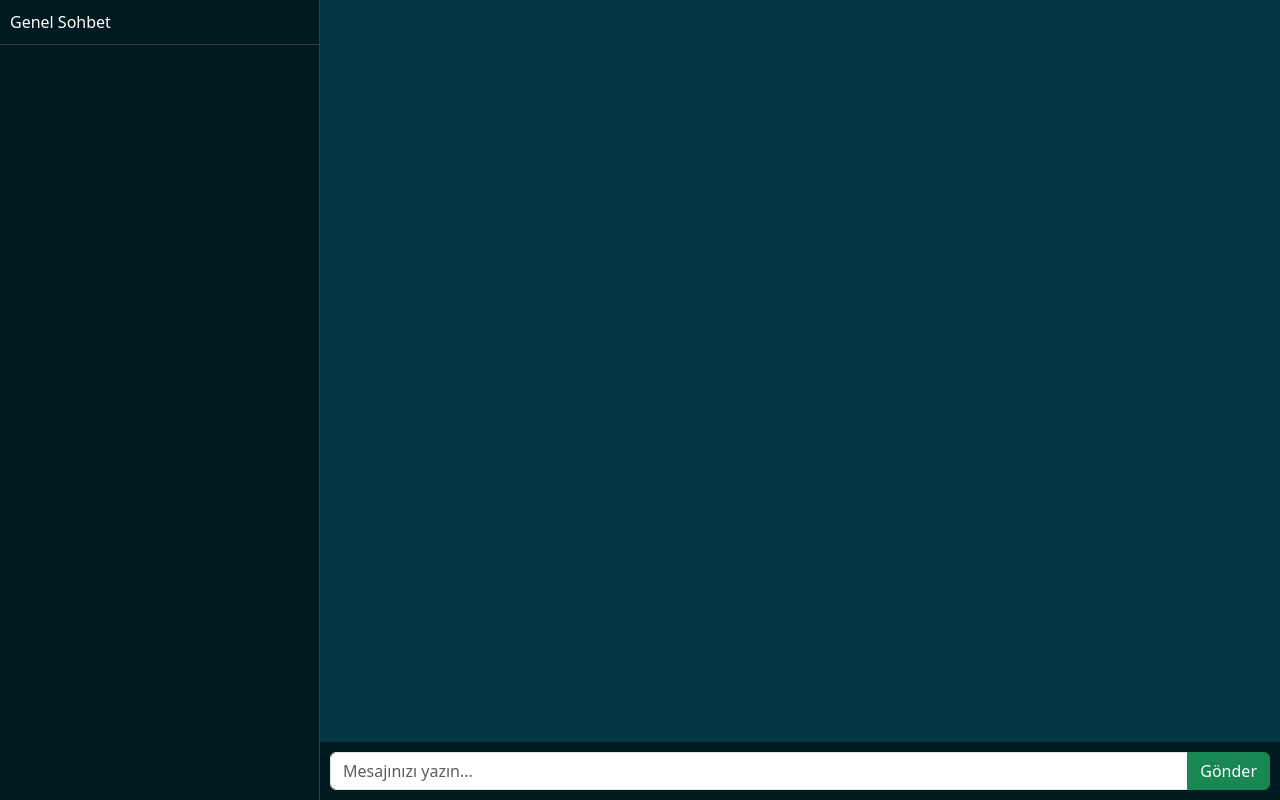
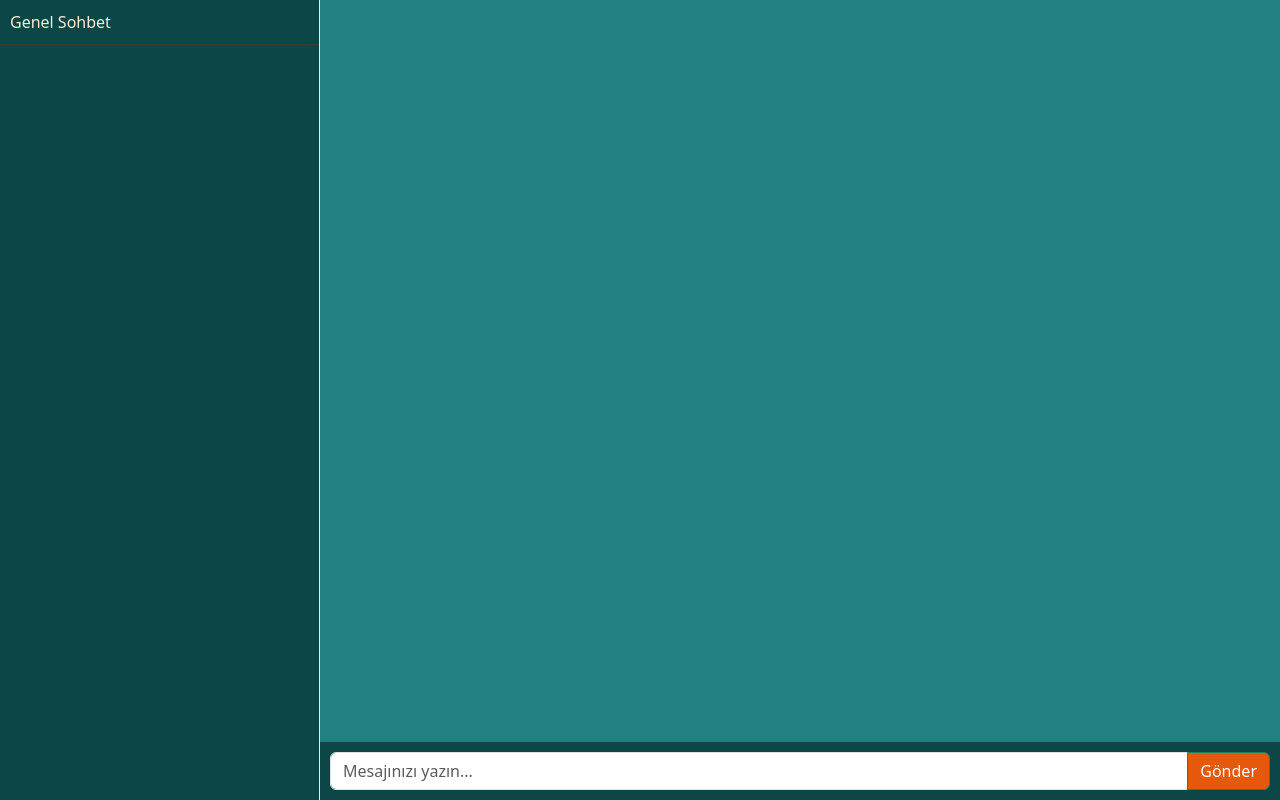
Before and after one commit to Iberk0/Kafka_Based_Chat_App_INF443, a Flask app: page / in a window 1280 px wide. Run offline with Flask 2, Linux system fonts and the light colour scheme; the visitor is signed in with stand-in values (Sample User, id 1); data that the repository does not hold is empty.

Commit message:
final rapor

```diff
--- a/proje/templates/chat.html
+++ b/proje/templates/chat.html
@@ -7,8 +7,8 @@
     <link href="https://cdn.jsdelivr.net/npm/bootstrap@5.3.3/dist/css/bootstrap.min.css" rel="stylesheet">
     <style>
         body {
-            background-color: #001a22;
-            color: #ffffff;
+            background-color: #0c4646;
+            color: antiquewhite;
         }
         .chat-container {
             display: flex;
@@ -16,8 +16,8 @@
         }
         .user-list {
             width: 25%;
-            background-color: #001a22;
-            border-right: 1px solid #3a3a3a;
+            background-color: #0c4646;
+            border-right: 1px solid #d2f2ed;
             overflow-y: auto;
         }
         .user {
@@ -26,7 +26,7 @@
             cursor: pointer;
         }
         .user.active {
-            background-color: #756e04;
+            background-color: #e6580b;
             font-weight: bold;
         }
         .chat-box {
@@ -38,8 +38,8 @@
             flex-grow: 1;
             padding: 10px;
             overflow-y: auto;
-            background-color: #043645;
-            color: #ffffff;
+            background-color: #238080;
+            color: antiquewhite;
         }
         .input-group {
             padding: 10px;
@@ -61,7 +61,7 @@
     }
 
     .message-right {
-        color: #ffffff;
+        color: antiquewhite;
         text-align: right;
         align-self: flex-end;
     }
@@ -81,10 +81,11 @@
 
         <!-- Mesajlaşma Alanı -->
         <div class="chat-box">
+
             <div id="messages" style="display: flex; flex-direction: column;"></div>
             <div class="input-group">
                 <input type="text" id="message" class="form-control" placeholder="Mesajınızı yazın...">
-                <button class="btn btn-success" onclick="sendMessage()">Gönder</button>
+                <button class="btn btn-success" style="background-color: #e6580b;" onclick="sendMessage()">Gönder</button>
             </div>
         </div>
     </div>
```
Also changed, not shown: proje/templates/login.html (+4 -3 lines), proje/templates/thumbnail.jpg (added).
